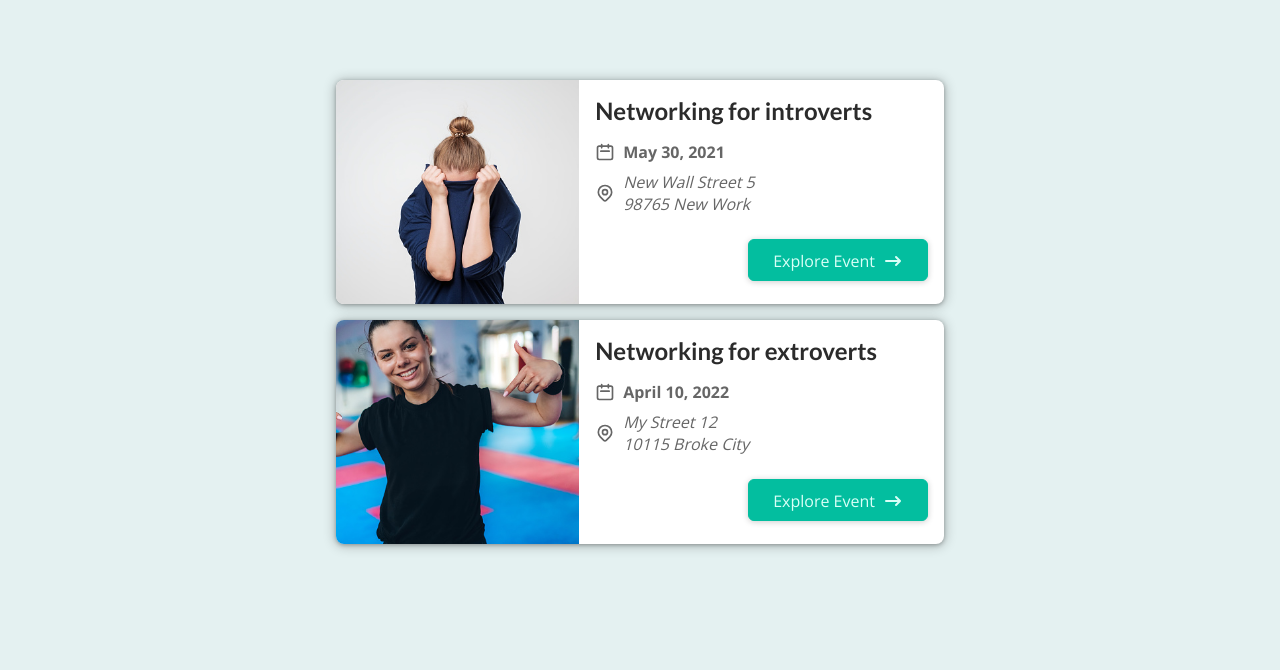
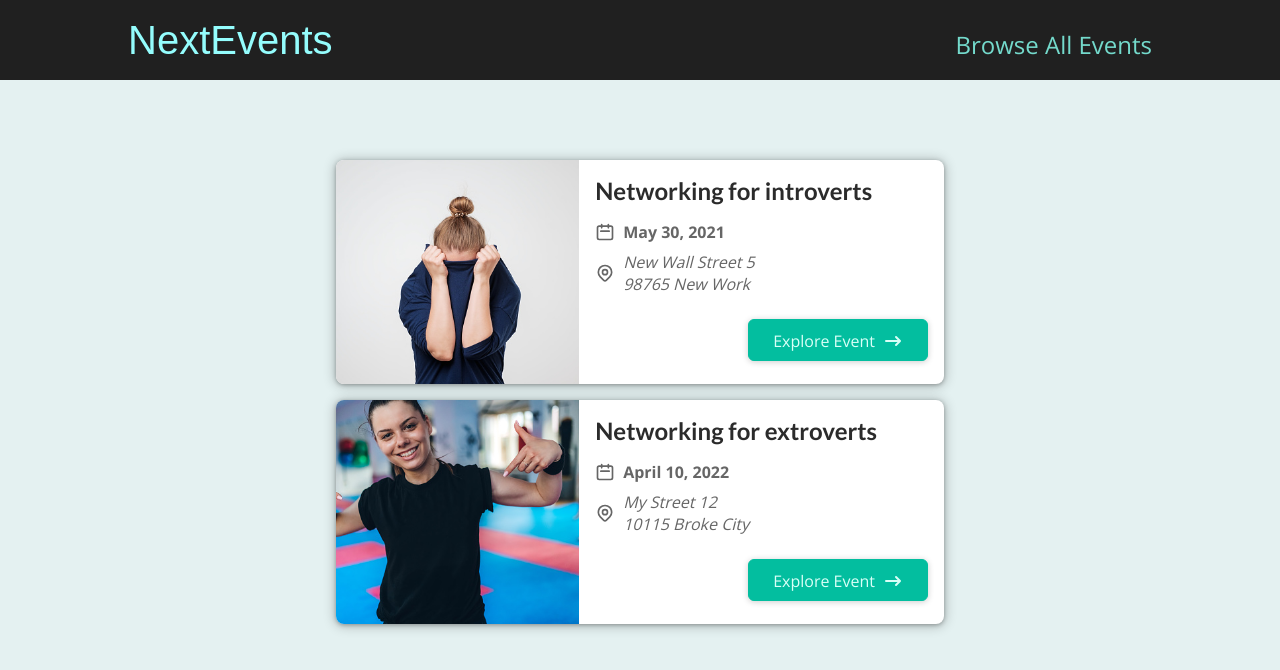
Before and after one commit to glenvasa/next-events, a Next.js app: page / in a window 1280 px wide. Shown: the top 670 px of the page. Built offline with nearby package versions, Linux system fonts and the light colour scheme.

Commit message:
Wrapped Pages in Layout/Navigation

```diff
--- a/pages/_app.js
+++ b/pages/_app.js
@@ -1,7 +1,11 @@
 import '../styles/globals.css'
+import Layout from '../components/layout/layout'
 
 function MyApp({ Component, pageProps }) {
-  return <Component {...pageProps} />
+  return <Layout>
+     <Component {...pageProps} />
+  </Layout>
+
 }
 
 export default MyApp
```
